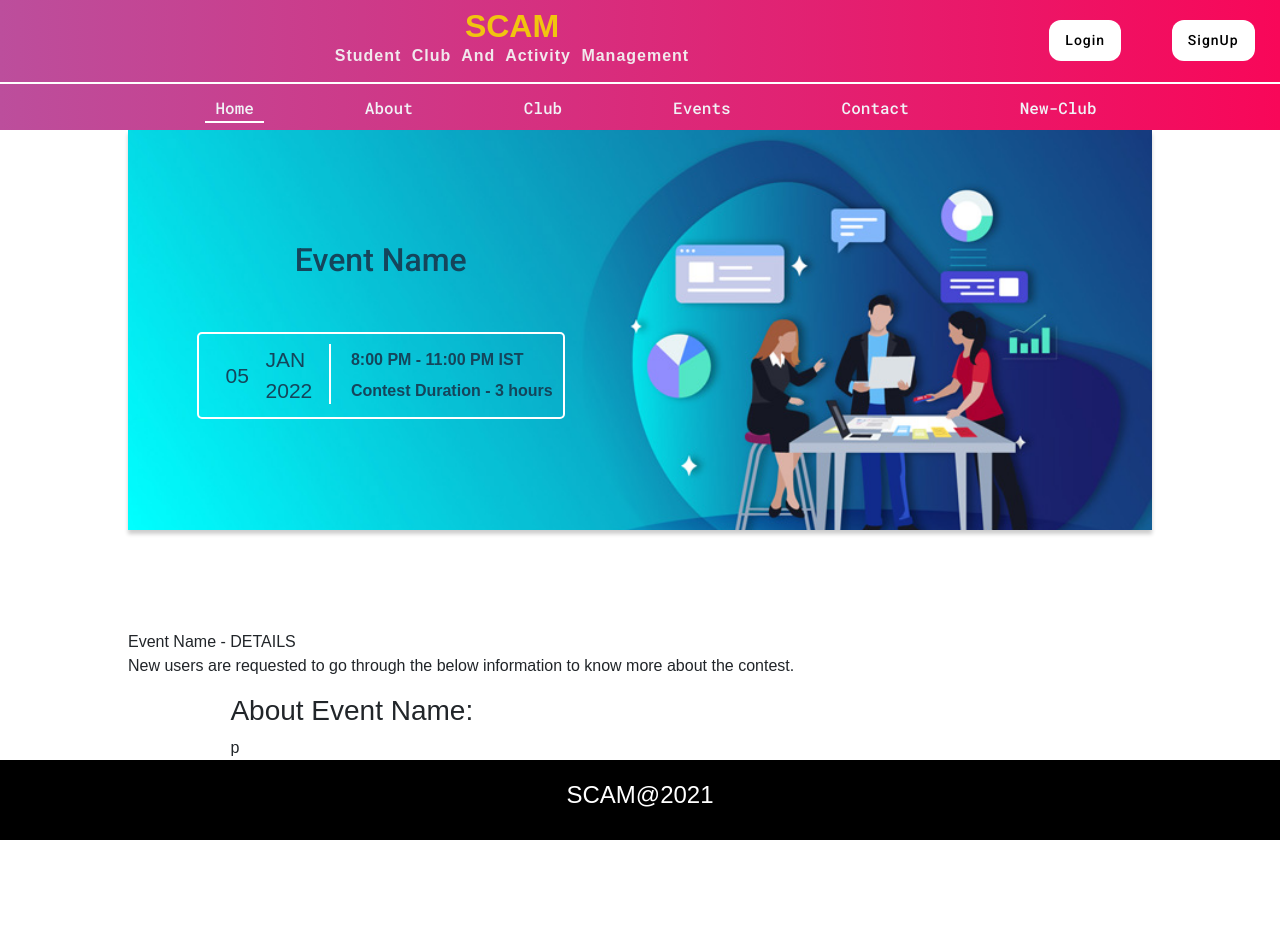
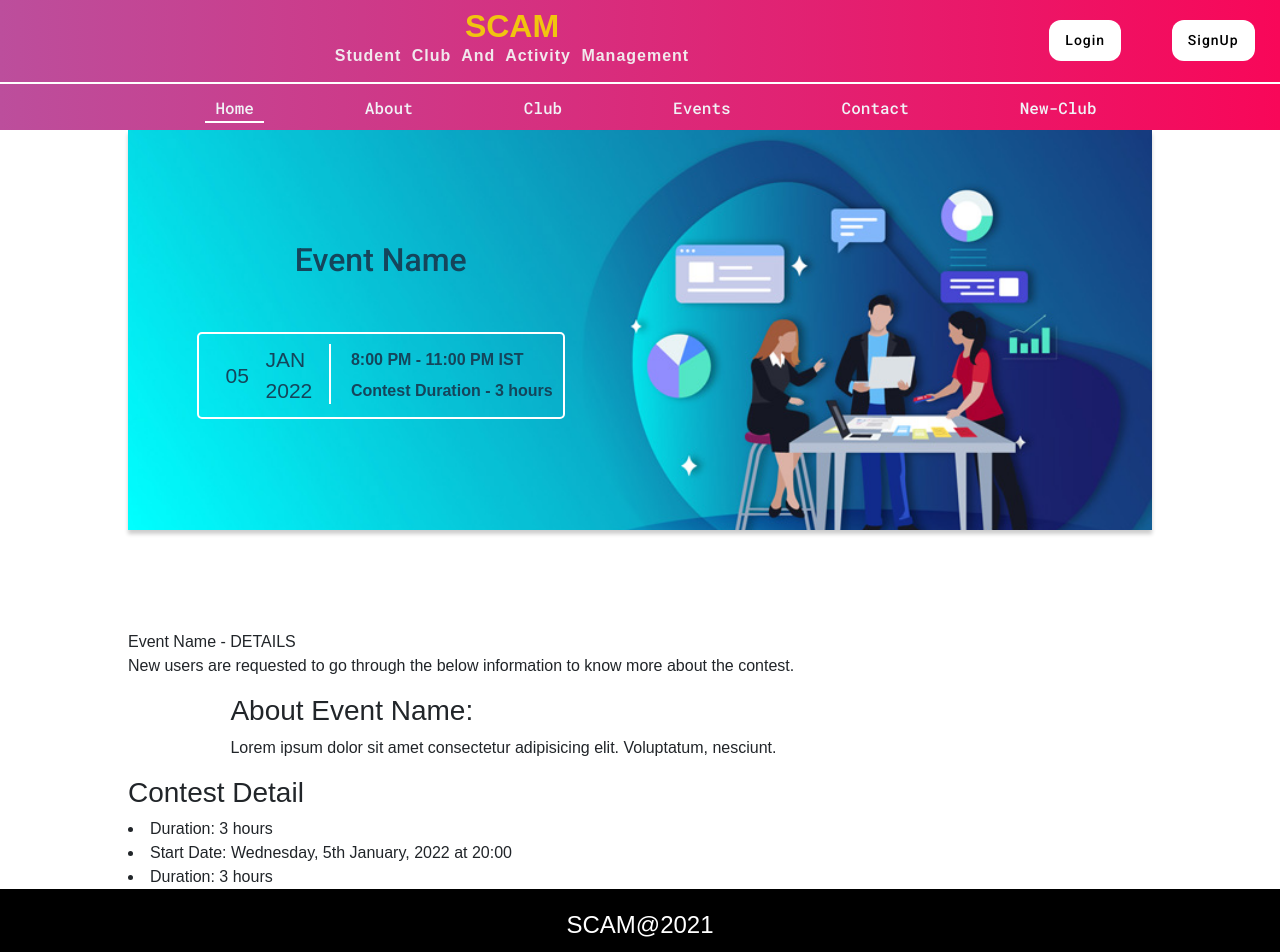
Before and after one commit to SCAM2022/Frontend, a React (Create React App) app in the folder front/: page /eventShow in a window 1280 px wide. Shown: the top 952 px of the page. Before the commit the page ends 840 px from the top, so only its background shows below. Built offline with nearby package versions, Linux system fonts and the light colour scheme.

Commit message:
showevent

```diff
--- a/front/src/components/ShowEvent/ShowEvent.js
+++ b/front/src/components/ShowEvent/ShowEvent.js
@@ -29,9 +29,18 @@ const ShowEvent = () => {
           more about the contest.
         </p>
         <div className="showEvent about">
-          <h3>About Event Name:</h3>p
+          <h3>About Event Name:</h3>
+          <p>
+            Lorem ipsum dolor sit amet consectetur adipisicing elit. Voluptatum,
+            nesciunt.
+          </p>
         </div>
-        <div className="showEvent_contest_detail"></div>
+        <div className="showEvent_contest_detail">
+          <h3>Contest Detail</h3>
+          <li>Duration: 3 hours</li>
+          <li>Start Date: Wednesday, 5th January, 2022 at 20:00 </li>
+          <li>Duration: 3 hours</li>
+        </div>
         <div className="showEvent_criteria"></div>
         <div className="showEvent_rules"></div>
       </div>
```
